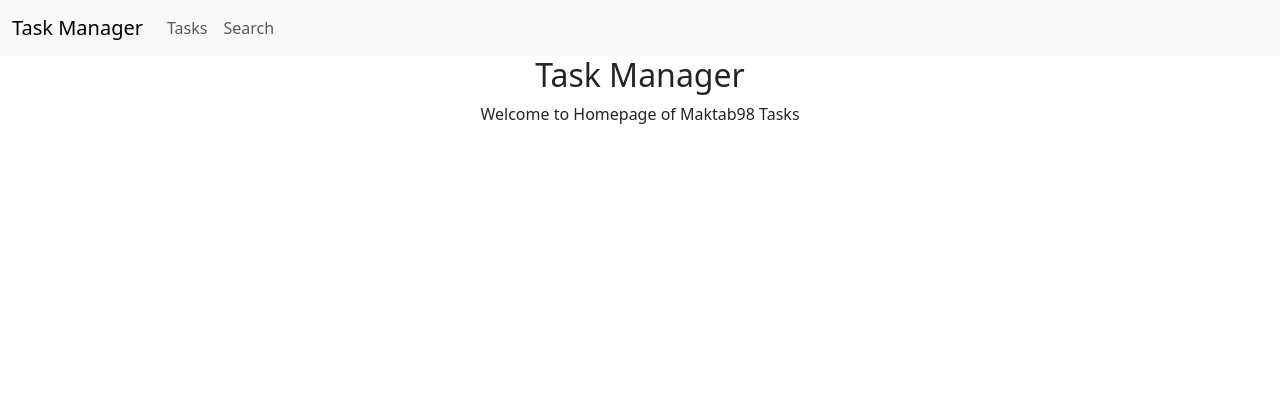
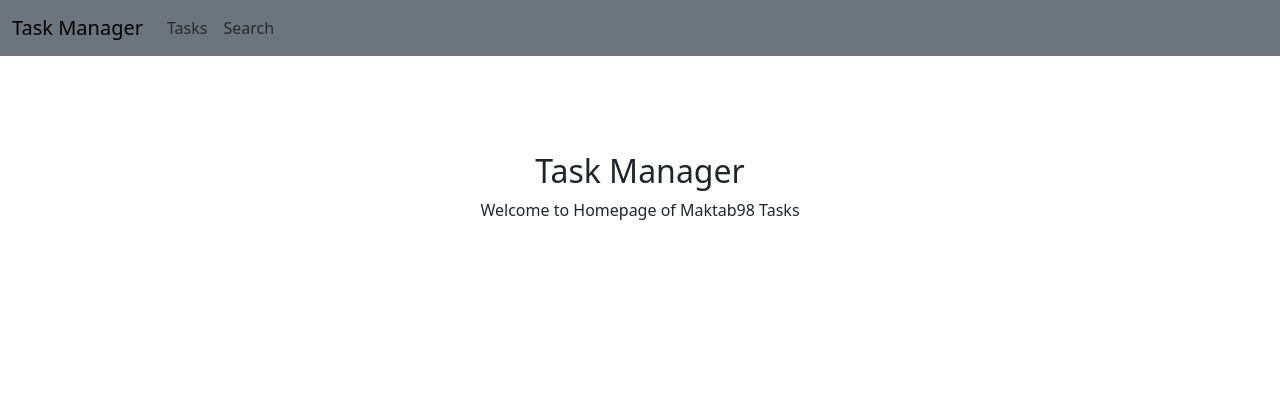
Before and after one commit to HosseinTahami/Task-Manager, a Django app: page / in a window 1280 px wide. Shown: the top 420 px of the page. Run offline with Django 4.2, Linux system fonts and the light colour scheme.

Commit message:
base.html & home.html Edited

```diff
--- a/TaskManager/template/base.html
+++ b/TaskManager/template/base.html
@@ -11,7 +11,7 @@
 </head>
 
 <body>
-    <nav class="navbar navbar-expand-lg bg-body-tertiary">
+    <nav class="navbar navbar-expand-lg bg-secondary">
         <div class="container-fluid">
             <a class="navbar-brand" href="{% url 'home' %}">Task Manager</a>
             <button class="navbar-toggler" type="button" data-bs-toggle="collapse" data-bs-target="#navbarNav"
@@ -32,10 +32,6 @@
     </nav>
     {% block content %}
     {% endblock %}
-    <br>
-    <br>
-    <br>
-    <br>
     <br>
     <br>
     <br>
--- a/TaskManager/template/home.html
+++ b/TaskManager/template/home.html
@@ -1,6 +1,10 @@
 {% extends 'base.html' %}
 {% block content %}
 <div class="text-center">
+    <br>
+    <br>
+    <br>
+    <br>
     <h2 class="text-center">Task Manager</h2>
     <p>
         Welcome to Homepage of Maktab98 Tasks
```
